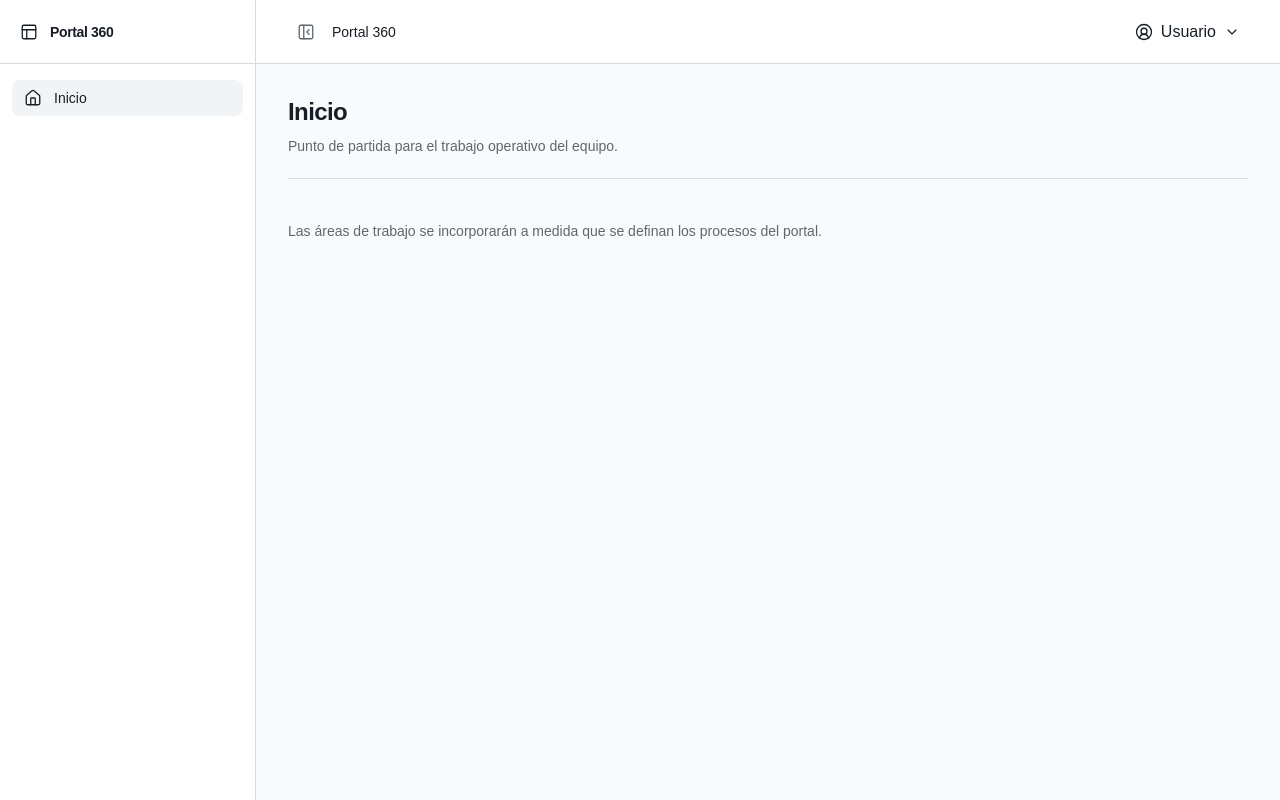
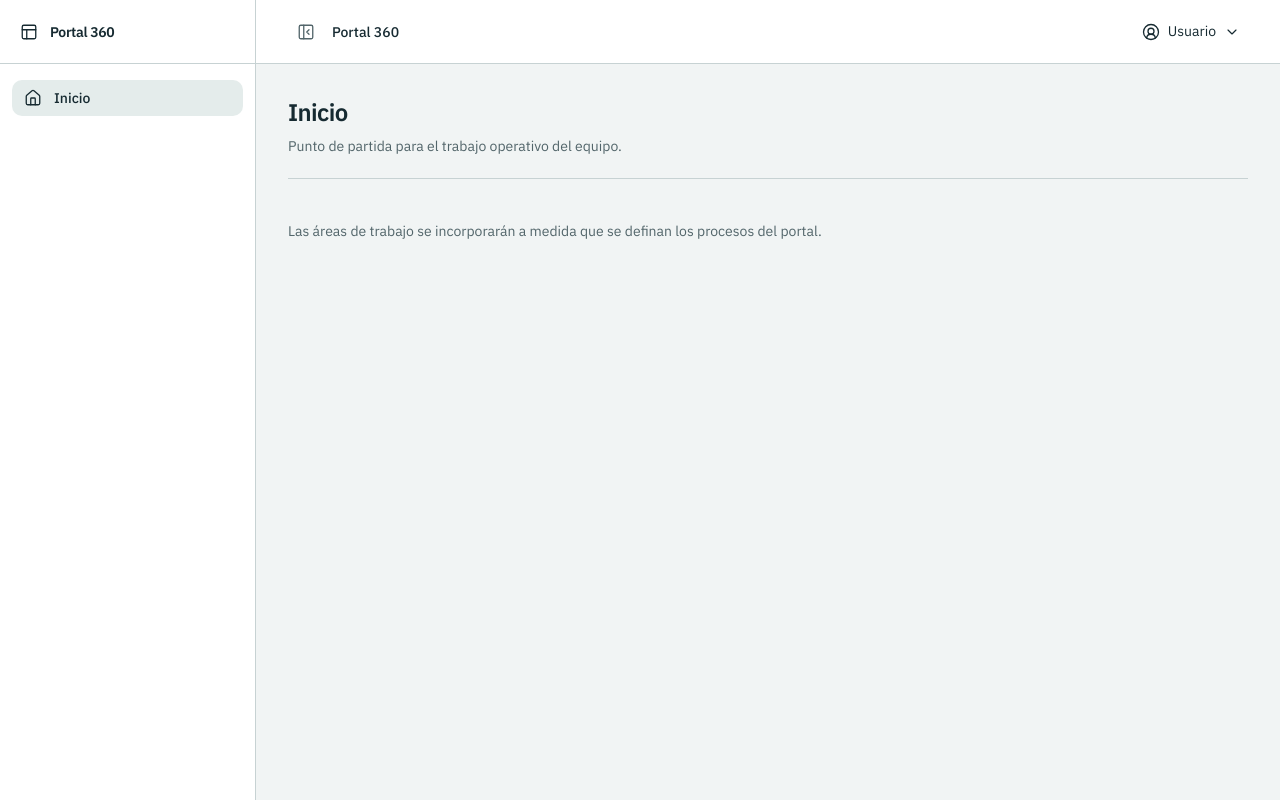
Before and after one commit to LyLVictorRamirez/portal360, a Next.js app in the folder apps/web/: page / in a window 1280 px wide. Built offline with nearby package versions, Linux system fonts and the light colour scheme.

Commit message:
Spec03 - Paso 01 Cargar la fuente y ampliar tokens globales

```diff
--- a/apps/web/src/app/globals.css
+++ b/apps/web/src/app/globals.css
@@ -2,39 +2,86 @@
 
 :root {
   color-scheme: light;
-  --background: oklch(0.985 0.002 250);
-  --foreground: oklch(0.23 0.018 250);
-  --surface: oklch(1 0 0);
-  --surface-muted: oklch(0.965 0.004 250);
-  --muted: oklch(0.51 0.016 250);
-  --border: oklch(0.89 0.008 250);
-  --border-strong: oklch(0.8 0.012 250);
-  --primary: oklch(0.4 0.06 250);
-  --primary-foreground: oklch(0.985 0.002 250);
-  --danger: oklch(0.54 0.17 25);
-  --warning: oklch(0.63 0.13 75);
-  --success: oklch(0.5 0.1 150);
+  --canvas: #f1f4f4;
+  --surface: #ffffff;
+  --surface-raised: #ffffff;
+  --surface-muted: #e4eceb;
+  --surface-selected: #d7e9e8;
+  --foreground: #162a31;
+  --muted: #52656a;
+  --muted-subtle: #718185;
+  --border: #c7d2d3;
+  --border-strong: #96a8aa;
+  --primary: #006b71;
+  --primary-hover: #00585d;
+  --primary-foreground: #ffffff;
+  --focus: #006b71;
+  --success: #235c4e;
+  --success-surface: #ddece7;
+  --warning: #c88719;
+  --warning-foreground: #5a3a00;
+  --warning-surface: #fff3d9;
+  --danger: #b33e43;
+  --danger-surface: #fbe8e8;
+  --info: #275e75;
+  --info-surface: #ddecf2;
+  --background: var(--canvas);
   --radius-sm: 0.375rem;
-  --radius-md: 0.5rem;
-  --radius-lg: 0.75rem;
+  --radius-md: 0.625rem;
+  --radius-lg: 0.875rem;
+  --shadow-sm: 0 1px 2px rgb(22 42 49 / 8%);
+  --shadow-md: 0 8px 20px rgb(22 42 49 / 10%);
+  --space-1: 0.25rem;
+  --space-2: 0.5rem;
+  --space-3: 0.75rem;
+  --space-4: 1rem;
+  --space-6: 1.5rem;
+  --space-8: 2rem;
+  --type-xs: 0.75rem;
+  --type-sm: 0.875rem;
+  --type-base: 1rem;
+  --type-lg: 1.125rem;
+  --type-xl: 1.25rem;
+  --type-2xl: 1.5rem;
+  --type-3xl: 2rem;
+  --leading-tight: 1.2;
+  --leading-normal: 1.5;
+  --leading-relaxed: 1.625;
+  --motion-fast: 150ms;
+  --motion-base: 200ms;
 }
 
 @theme inline {
+  --font-sans: var(--font-portal-360);
+  --color-canvas: var(--canvas);
   --color-background: var(--background);
   --color-foreground: var(--foreground);
   --color-surface: var(--surface);
+  --color-surface-raised: var(--surface-raised);
   --color-surface-muted: var(--surface-muted);
+  --color-surface-selected: var(--surface-selected);
   --color-muted: var(--muted);
+  --color-muted-subtle: var(--muted-subtle);
   --color-border: var(--border);
   --color-border-strong: var(--border-strong);
   --color-primary: var(--primary);
+  --color-primary-hover: var(--primary-hover);
   --color-primary-foreground: var(--primary-foreground);
+  --color-focus: var(--focus);
   --color-danger: var(--danger);
+  --color-danger-surface: var(--danger-surface);
   --color-warning: var(--warning);
+  --color-warning-foreground: var(--warning-foreground);
+  --color-warning-surface: var(--warning-surface);
   --color-success: var(--success);
+  --color-success-surface: var(--success-surface);
+  --color-info: var(--info);
+  --color-info-surface: var(--info-surface);
   --radius-sm: var(--radius-sm);
   --radius-md: var(--radius-md);
   --radius-lg: var(--radius-lg);
+  --shadow-sm: var(--shadow-sm);
+  --shadow-md: var(--shadow-md);
 }
 
 * {
@@ -52,7 +99,9 @@ body {
   margin: 0;
   background: var(--background);
   color: var(--foreground);
-  font-family: Arial, Helvetica, sans-serif;
+  font-family: var(--font-portal-360), "Segoe UI", Arial, sans-serif;
+  font-size: var(--type-sm);
+  line-height: var(--leading-normal);
   text-rendering: optimizeLegibility;
 }
 
@@ -69,10 +118,21 @@ a {
 }
 
 :focus-visible {
-  outline: 2px solid var(--primary);
-  outline-offset: 2px;
+  outline: 3px solid var(--focus);
+  outline-offset: 3px;
 }
 
 ::selection {
   background: color-mix(in oklch, var(--primary) 18%, transparent);
 }
+
+@media (prefers-reduced-motion: reduce) {
+  *,
+  *::before,
+  *::after {
+    animation-duration: 0.01ms !important;
+    animation-iteration-count: 1 !important;
+    scroll-behavior: auto !important;
+    transition-duration: 0.01ms !important;
+  }
+}
--- a/apps/web/src/app/layout.tsx
+++ b/apps/web/src/app/layout.tsx
@@ -1,7 +1,16 @@
 import type { Metadata } from "next";
+import { IBM_Plex_Sans } from "next/font/google";
 import type { ReactNode } from "react";
 
 import "./globals.css";
+
+const ibmPlexSans = IBM_Plex_Sans({
+  display: "swap",
+  fallback: ["Segoe UI", "Arial", "sans-serif"],
+  subsets: ["latin"],
+  variable: "--font-portal-360",
+  weight: "variable",
+});
 
 export const metadata: Metadata = {
   title: "Portal 360",
@@ -14,7 +23,7 @@ type RootLayoutProps = Readonly<{
 
 export default function RootLayout({ children }: RootLayoutProps) {
   return (
-    <html lang="es">
+    <html className={ibmPlexSans.variable} lang="es">
       <body>{children}</body>
     </html>
   );
```
Also changed, not shown: 1 other file (tests, documents, lock files or other folders).
